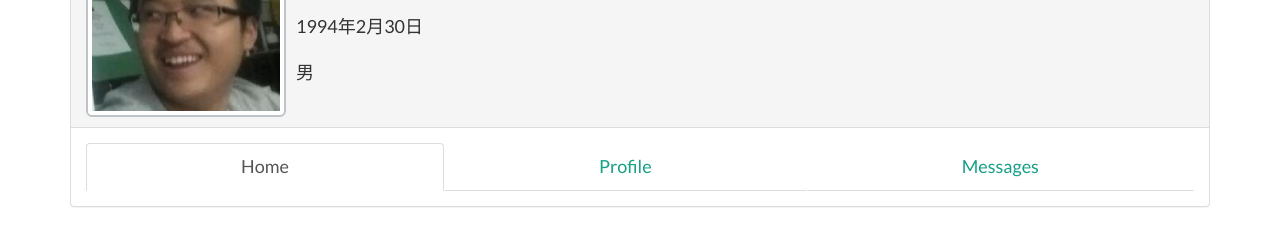
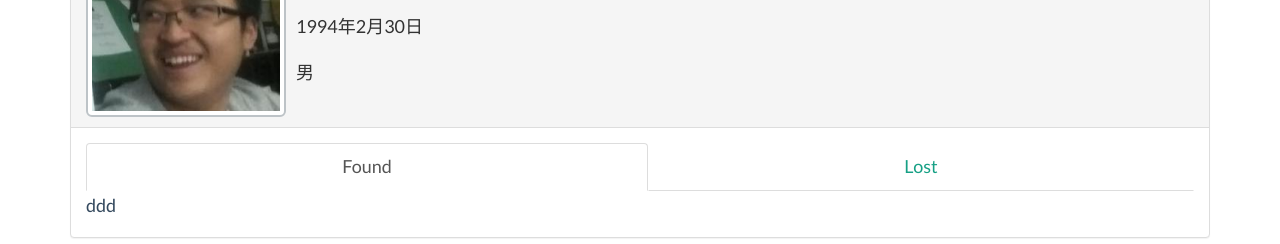
Before and after one commit to L-FMS/L-FMS-Website-Static-Pages, a plain HTML site: page personPage.html in a window 1280 px wide. Shown: the part 194-438 px from the top of the page. Drawn offline with Linux system fonts and the light colour scheme.

Commit message:
update person page

```diff
--- a/personPage.html
+++ b/personPage.html
@@ -81,10 +81,19 @@
 
             <div class="panel-body" id="profile-panel-body">
               <ul class="nav nav-tabs nav-justified" role="tablist">
-                <li class="active"><a href="#">Home</a></li>
-                <li><a href="#">Profile</a></li>
-                <li><a href="#">Messages</a></li>
-              </ul>
+                <li class="active"><a href="#found" role="tab" data-toggle="tab">Found</a></li>
+                <li><a href="#lost" role="tab" data-toggle="tab">Lost</a></li>
+              </ul><!-- /.nav-tabs -->
+
+              <div class="tab-content">
+                <div class="tab-pane active" id="found">
+                  ddd
+                </div><!-- /.tab-pane#found -->
+
+                <div class="tab-pane" id="lost">
+                  deee
+                </div><!-- /.tab-pane#lost -->
+              </div><!-- /.tab-content -->
             </div>
           </div>
         </div>
```
